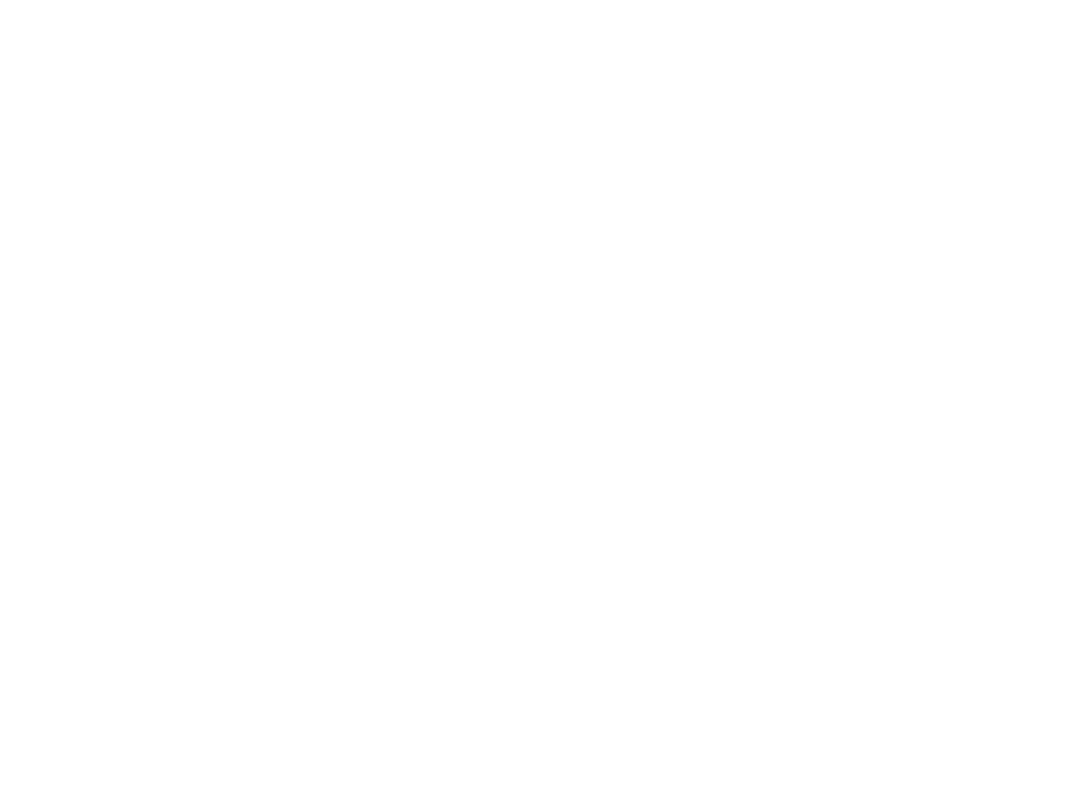
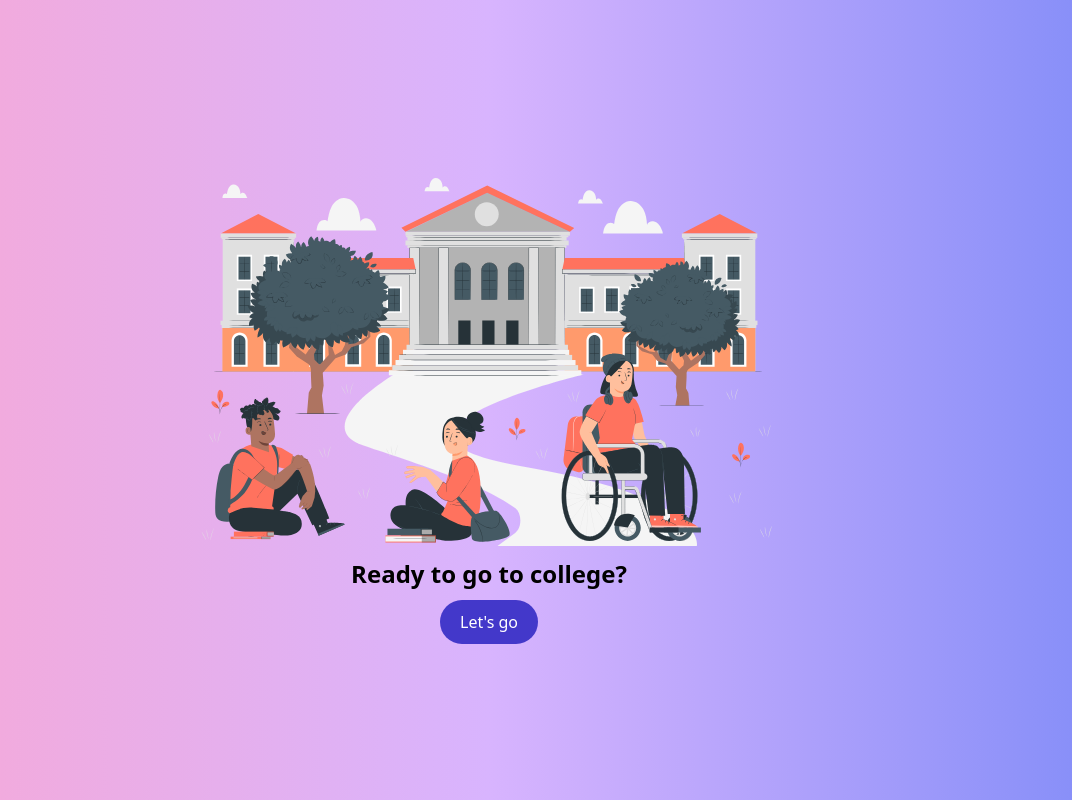
Before and after one commit to marclipe/college-list, a React (Create React App) app: page / in a window 1280 px wide. Before the commit this address had no page. Shown: the whole page, without its empty margins (151-1223 px from the left). Built offline with nearby package versions, Linux system fonts and the light colour scheme.

Commit message:
Create page of Home

```diff
--- a/src/App.tsx
+++ b/src/App.tsx
@@ -2,13 +2,14 @@
 import { BrowserRouter, Route, Routes } from 'react-router-dom';
 import './index.css'
 import { Search } from './pages/Search/Search';
+import { Home } from './pages/Home/Home';
 
 function App() {
   return (
     <div className="App">
       <BrowserRouter>
         <Routes>
-          {/* <Route index element={}/> */}
+          <Route index element={<Home/>}/>
           <Route path='/search' element={<Search/>} />
           {/* <Route path='*' element={}/> */}
         </Routes>
--- a/src/index.css
+++ b/src/index.css
@@ -23,3 +23,7 @@
 .text-shadow {
   text-shadow: 2px 2px 4px rgba(0, 0, 0, 0.5);
 }
+
+button:hover {
+  filter: brightness(0.9);
+}
--- /dev/null
+++ b/src/pages/Home/Home.tsx
@@ -0,0 +1,22 @@
+import { Link } from 'react-router-dom';
+import imageUniversity from '../../assets/img/university-home.svg'
+
+export function Home() {
+  return (
+    <main className="flex justify-center flex-col items-center h-screen">
+      <img
+        className="w-[600px] rounded-[10px]"
+        src={imageUniversity}
+        alt={imageUniversity}
+      />
+      <h1 className="text-[1.5rem] font-semibold mb-2">
+        Ready to go to college?
+      </h1>
+      <Link to="/search">
+        <button className="bg-indigo-700 text-[white] px-5 py-2.5 rounded-[40px]">
+          Let's go
+        </button>
+      </Link>
+    </main>
+  );
+}
```
Also changed, not shown: src/assets/img/university-home.svg (added).
